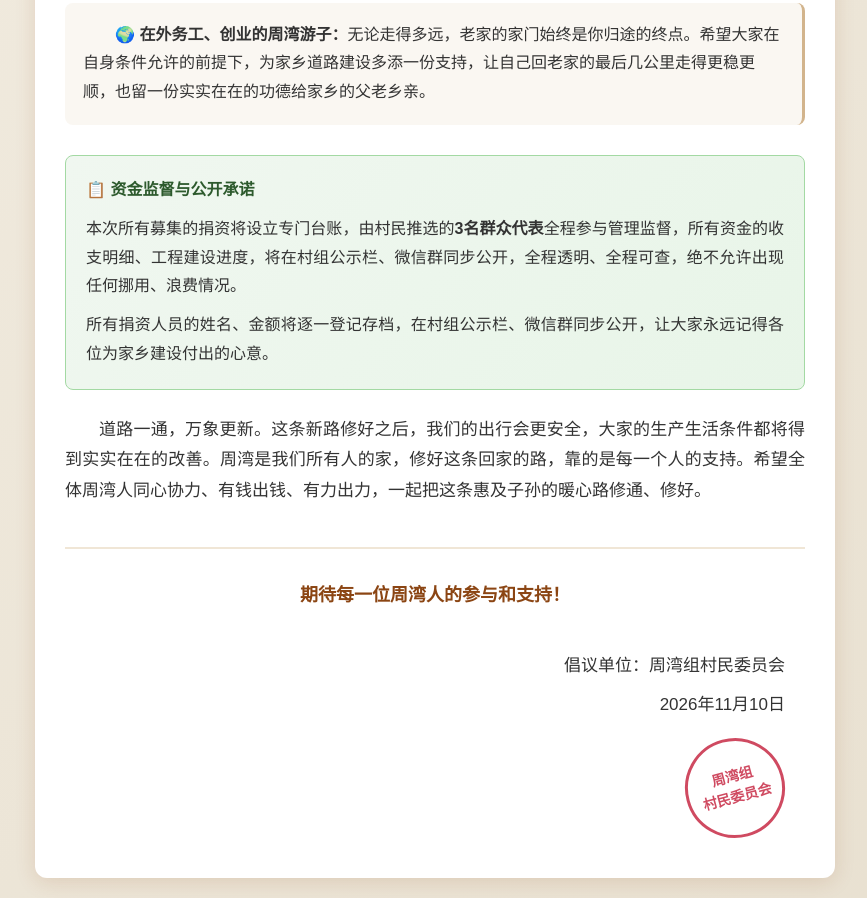
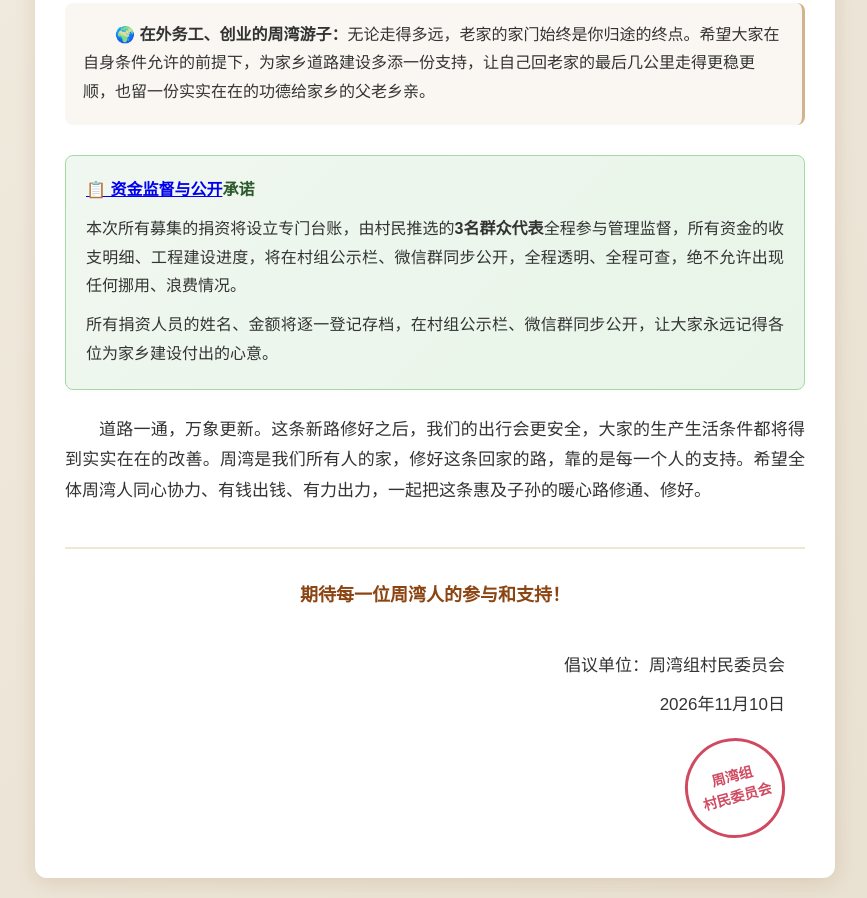
Before and after one commit to shangzhouwan/daolu, a plain HTML site: page changyishu.html in a window 1280 px wide. Shown: the part 1268-2166 px from the top of the page, without its empty margins (205-1072 px from the left). Drawn offline with Linux system fonts and the light colour scheme.

Commit message:
Update changyishu.html

```diff
--- a/changyishu.html
+++ b/changyishu.html
@@ -240,7 +240,7 @@
             </div>
 
             <div class="supervision-box">
-                <p style="font-weight: bold; color: #2d5a2d; margin-bottom: 10px;">📋 资金监督与公开承诺</p>
+                <p style="font-weight: bold; color: #2d5a2d; margin-bottom: 10px;"><a href="./index.html">📋 资金监督与公开</a>承诺</p>
                 <p class="paragraph" style="margin-bottom: 10px; text-indent: 0; font-size: 16px;">
                     本次所有募集的捐资将设立专门台账，由村民推选的<strong>3名群众代表</strong>全程参与管理监督，所有资金的收支明细、工程建设进度，将在村组公示栏、微信群同步公开，全程透明、全程可查，绝不允许出现任何挪用、浪费情况。
                 </p>
```
